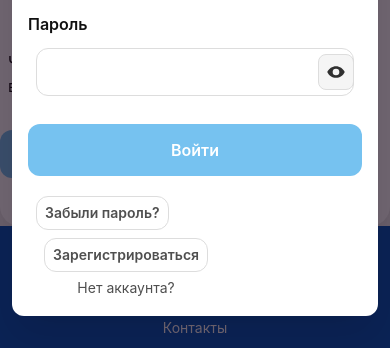
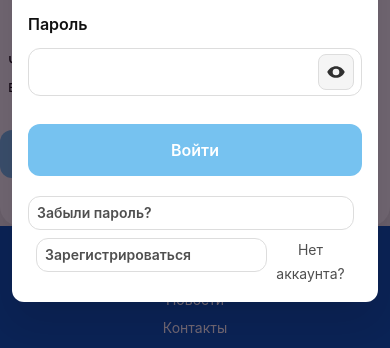
Before and after one commit to Nikita404808/avtosilicon, a Vue app: page /auth in a window 390 px wide. Shown: the part 196-544 px from the top of the page. Built offline with nearby package versions, Linux system fonts and the light colour scheme; no server answers.

Commit message:
мини правки

```diff
--- a/src/components/AuthModal.vue
+++ b/src/components/AuthModal.vue
@@ -435,6 +435,7 @@ watch(showResetModal, (isOpen) => {
   align-items: center;
   gap: 0;
   width: 100%;
+  padding: 0;
 }
 
 .modal__inline-actions {
@@ -524,14 +525,33 @@ watch(showResetModal, (isOpen) => {
   flex: 1;
   width: 100%;
   padding-left: var(--space-3);
-  padding-right: calc(var(--space-3) + var(--space-2) + 36px);
+  padding-right: calc(36px + var(--space-2) + var(--space-1));
   max-width: 100%;
 }
 
 @media (max-width: 480px) {
   .modal__inline-actions {
-    flex-wrap: wrap;
+    flex-direction: column;
+    align-items: stretch;
     gap: var(--space-2);
+    padding-left: 0;
+
+    .modal__ghost-button {
+      width: 100%;
+      text-align: left;
+    }
+  }
+
+  .modal__create-account {
+    flex-direction: row;
+    align-items: center;
+    justify-content: space-between;
+    gap: var(--space-2);
+    width: 100%;
+  }
+
+  .modal__create-account small {
+    margin-left: auto;
   }
 }
 
```
